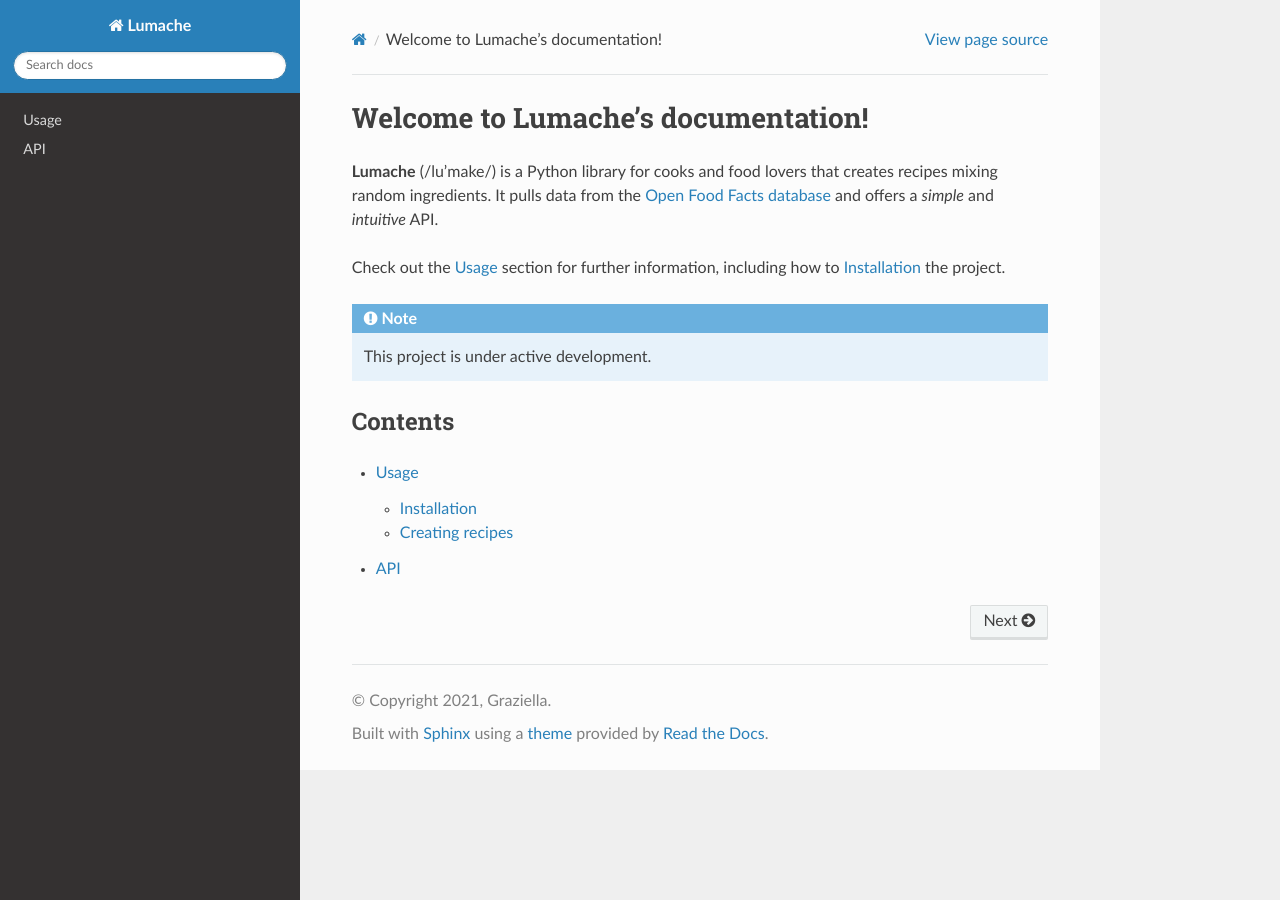
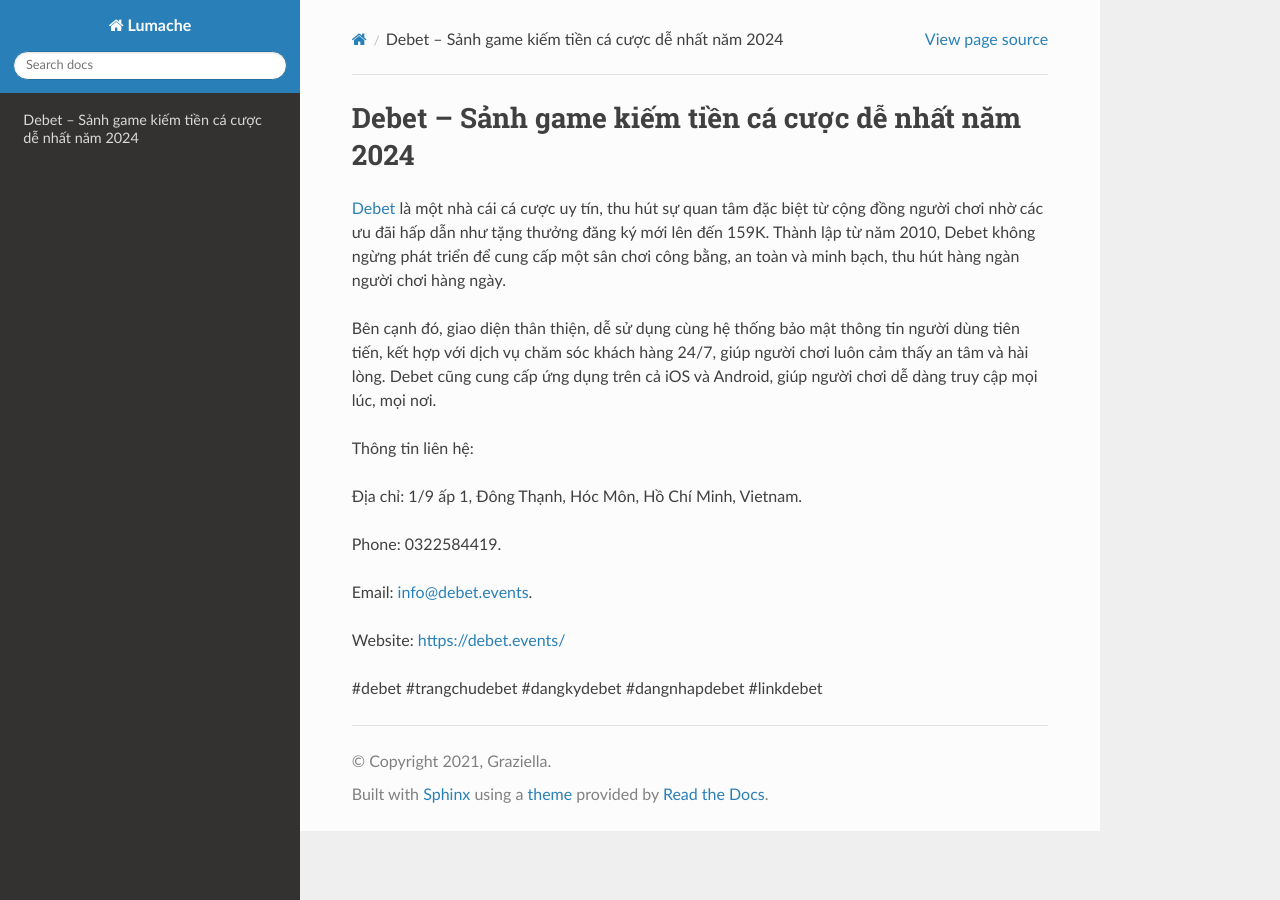
Before and after one commit to JonsCalicut123/debetevents, a Sphinx documentation site: the page built from docs/source/index.rst, in a window 1280 px wide. Built offline with Sphinx 7.4.7 and the Read the Docs theme 3.1.0, drawn with Linux system fonts in a browser that asks for light colours.

Commit message:
Update index.rst

```diff
--- a/docs/source/index.rst
+++ b/docs/source/index.rst
@@ -1,22 +1,18 @@
-Welcome to Lumache's documentation!
+Debet – Sảnh game kiếm tiền cá cược dễ nhất năm 2024
 ===================================
 
-**Lumache** (/lu'make/) is a Python library for cooks and food lovers
-that creates recipes mixing random ingredients.
-It pulls data from the `Open Food Facts database <https://world.openfoodfacts.org/>`_
-and offers a *simple* and *intuitive* API.
+`Debet <https://debet.events/>`_ là một nhà cái cá cược uy tín, thu hút sự quan tâm đặc biệt từ cộng đồng người chơi nhờ các ưu đãi hấp dẫn như tặng thưởng đăng ký mới lên đến 159K. Thành lập từ năm 2010, Debet không ngừng phát triển để cung cấp một sân chơi công bằng, an toàn và minh bạch, thu hút hàng ngàn người chơi hàng ngày.
 
-Check out the :doc:`usage` section for further information, including
-how to :ref:`installation` the project.
+Bên cạnh đó, giao diện thân thiện, dễ sử dụng cùng hệ thống bảo mật thông tin người dùng tiên tiến, kết hợp với dịch vụ chăm sóc khách hàng 24/7, giúp người chơi luôn cảm thấy an tâm và hài lòng. Debet cũng cung cấp ứng dụng trên cả iOS và Android, giúp người chơi dễ dàng truy cập mọi lúc, mọi nơi.
 
-.. note::
+Thông tin liên hệ:
 
-   This project is under active development.
+Địa chỉ: 1/9 ấp 1, Đông Thạnh, Hóc Môn, Hồ Chí Minh, Vietnam.
 
-Contents
---------
+Phone: 0322584419.
 
-.. toctree::
+Email: info@debet.events.
 
-   usage
-   api
+Website: https://debet.events/
+
+#debet #trangchudebet #dangkydebet #dangnhapdebet #linkdebet
```
